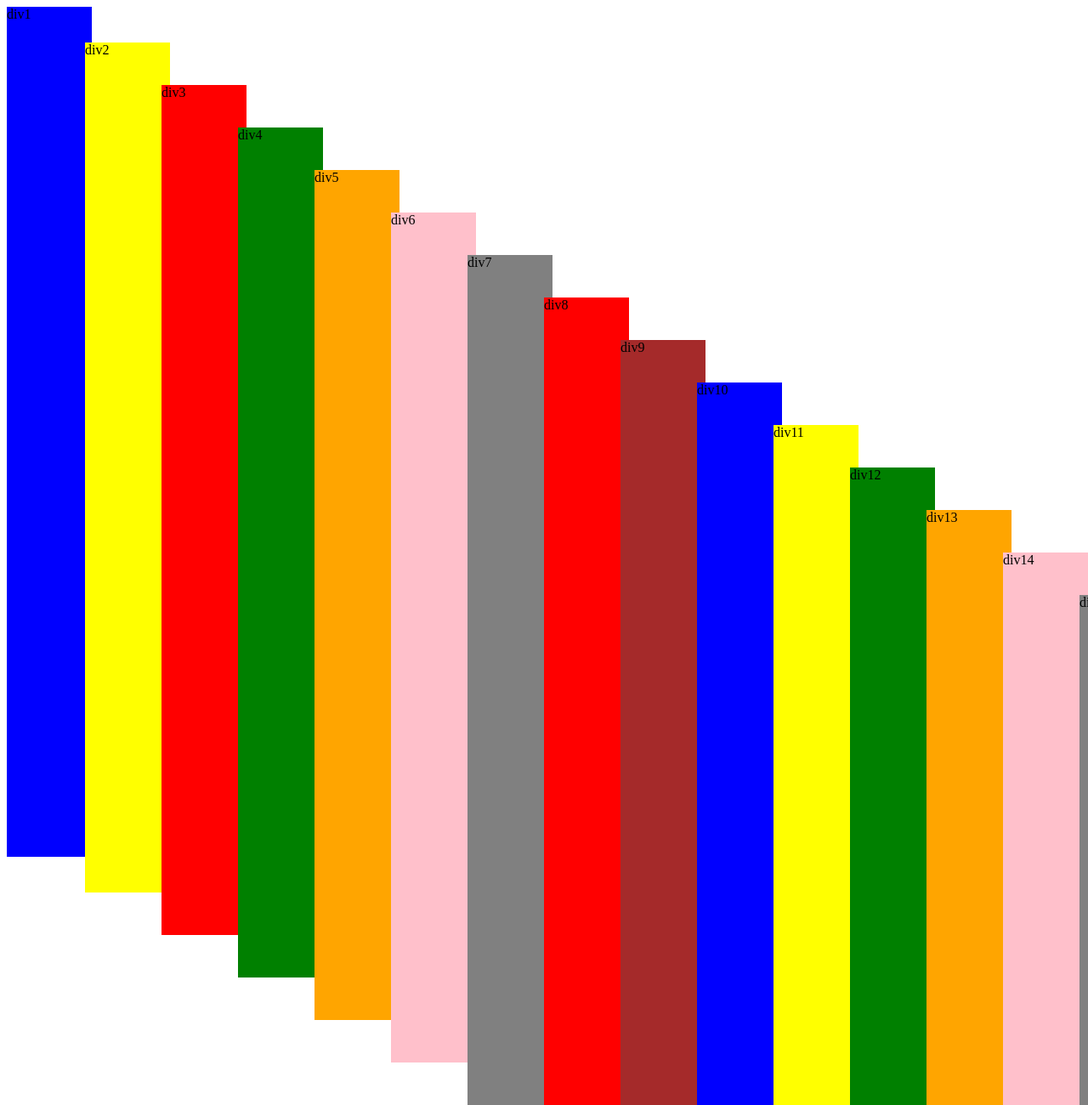
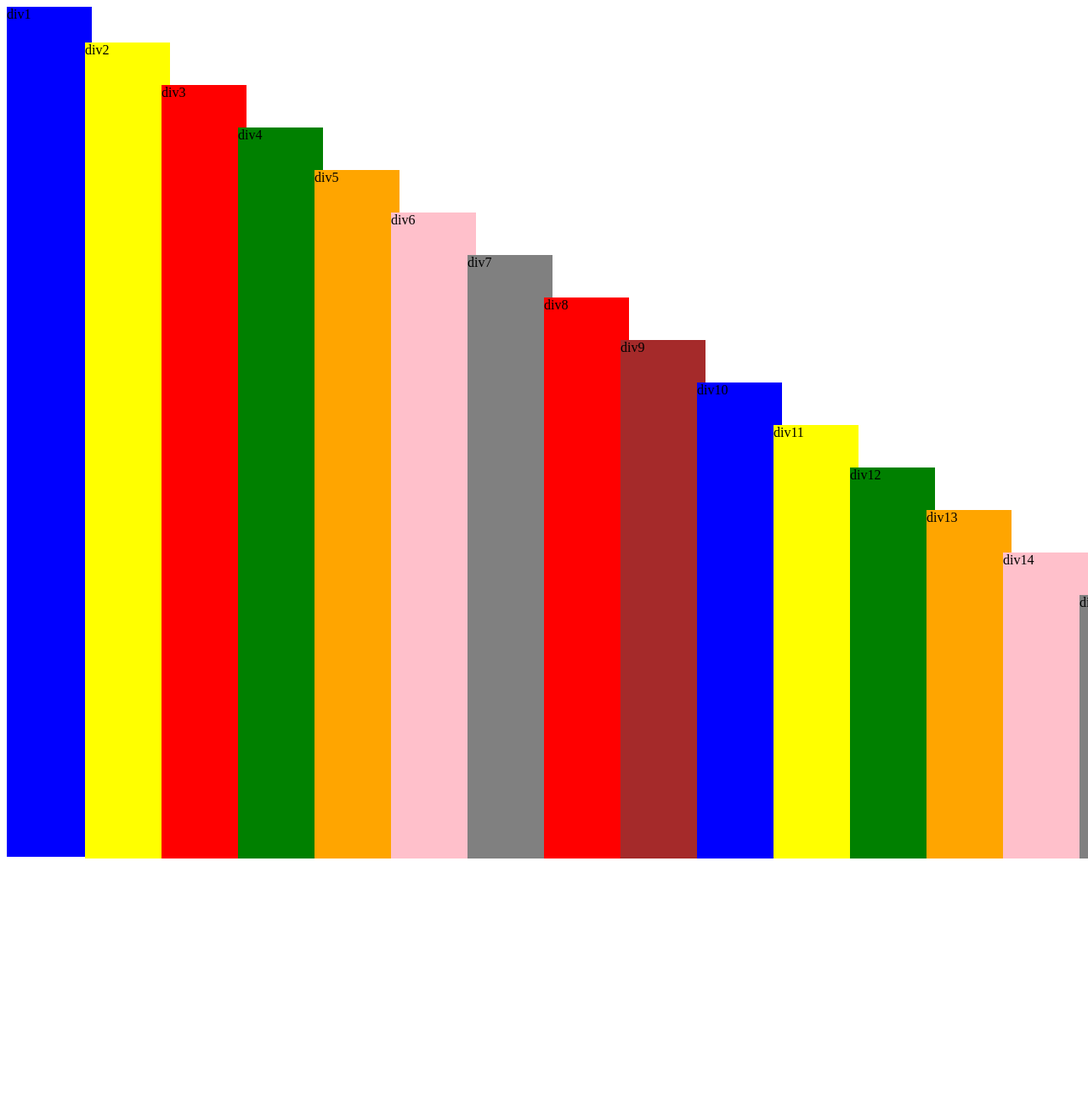
Before and after one commit to sinsovannmony/sinsovannmony.github.io, a plain HTML site: page index.html in a window 1280 px wide. Shown: the top 1300 px of the page at 85% size. After the commit the page ends 1010 px from the top, so only its background shows below. Drawn offline with Linux system fonts and the light colour scheme.

Commit message:
Update style.css

```diff
--- a/style.css
+++ b/style.css
@@ -11,7 +11,7 @@
 {
 	background-color: yellow;
 	position: absolute;
-	height: 1000px;
+	height: 960px;
 	width: 100px;
 	left: 100px;
 	top: 50px;
@@ -19,7 +19,7 @@
 .div3
 {background-color: red;
 	position:absolute;
-	height: 1000px;
+	height: 910px;
 	width: 100px;
 	left: 190px;
 	top: 100px;
@@ -28,7 +28,7 @@
 {
 	background-color: green;
 	position: absolute;
-	height: 1000px;
+	height: 860px;
 	width: 100px;
 	left: 280px;
 	top: 150px;
@@ -37,7 +37,7 @@
 {
 	background-color: orange;
 	position: absolute;
-	height: 1000px;
+	height: 810px;
 	width: 100px;
 	left: 370px;
 	top: 200px;
@@ -46,7 +46,7 @@
 {
 	background-color:pink;
 	position: absolute;
-	height: 1000px;
+	height: 760px;
 	width: 100px;
 	left: 460px;
 	top: 250px;
@@ -55,7 +55,7 @@
 {
 	background-color:gray;
 	position: absolute;
-	height: 1000px;
+	height: 710px;
 	width: 100px;
 	left: 550px;
 	top: 300px;
@@ -64,7 +64,7 @@
 {
 	background-color:red;
 	position: absolute;
-	height: 1000px;
+	height: 660px;
 	width: 100px;
 	left: 640px;
 	top: 350px;
@@ -73,7 +73,7 @@
 {
 	background-color:brown;
 	position: absolute;
-	height: 1000px;
+	height: 610px;
 	width: 100px;
 	left: 730px;
 	top: 400px;
@@ -82,7 +82,7 @@
 {
 	background-color: blue;
 	position: absolute;
-	height: 1000px;
+	height: 560px;
 	width: 100px;
 	left:820px;
 	top:450px;
@@ -91,7 +91,7 @@
 {
 	background-color: yellow;
 	position: absolute;
-	height: 1000px;
+	height: 510px;
 	width: 100px;
 	left:910px;
 	top:500px;
@@ -100,7 +100,7 @@
 {
 	background-color: green;
 	position: absolute;
-	height: 1000px;
+	height: 460px;
 	width: 100px;
 	left:1000px;
 	top:550px;
@@ -110,7 +110,7 @@
 	background-color: orange;
 	position: absolute;
 	width: 100px;
-	height: 1000px;
+	height: 410px;
 	left:1090px;
 	top:600px;
 }
@@ -119,7 +119,7 @@
 	background-color: pink;
 	position: absolute;
 	width: 100px;
-	height: 1000px;
+	height: 360px;
 	left:1180px;
 	top:650px;
 }
@@ -128,7 +128,7 @@
 	background-color:gray;
 	position: absolute;
 	width: 100px;
-	height: 1000px;
+	height: 310px;
 	left:1270px;
 	top:700px;
 }
@@ -137,7 +137,7 @@
 	background-color: red;
 	position: absolute;
 	width: 100px;
-	height: 1000px;
+	height: 260px;
 	left:1360px;
 	top:750px;
 }
```
